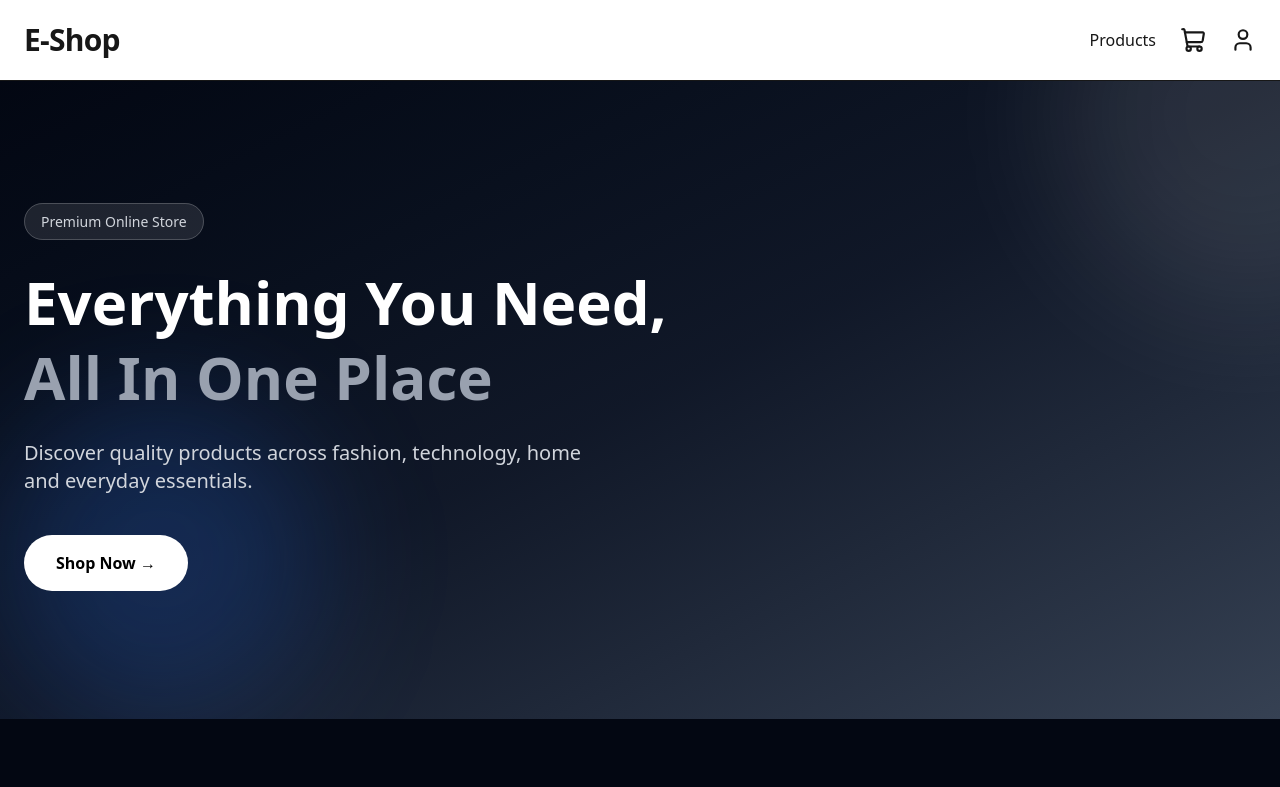
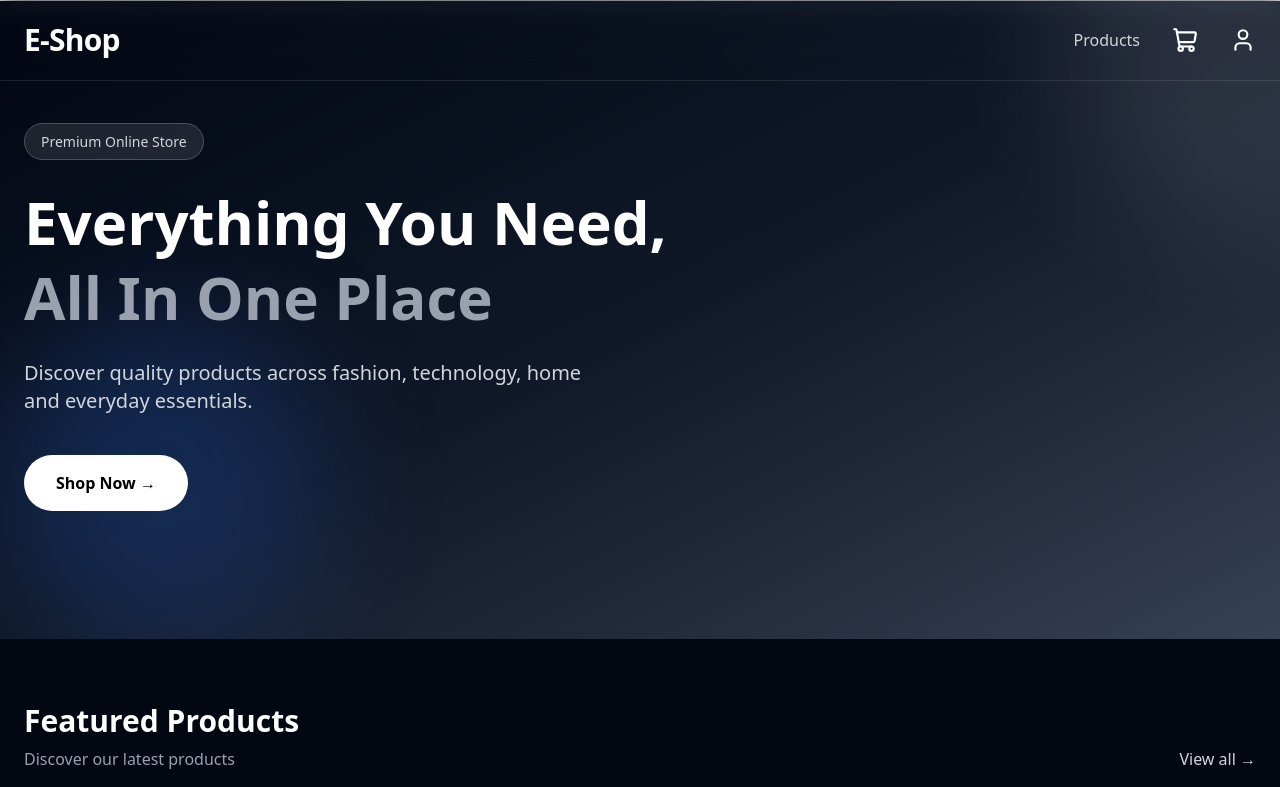
Before and after one commit to tqthangdev/ecommerce-frontend, a Next.js app: page / in a window 1280 px wide. Shown: the top 787 px of the page. Built offline with nearby package versions, Linux system fonts and the light colour scheme; no server answers.

Commit message:
style: update header theme

```diff
--- a/components/layout/Header.tsx
+++ b/components/layout/Header.tsx
@@ -1,24 +1,40 @@
 "use client";
 
-import { useState, useRef, useEffect } from "react";
+import { usePathname } from "next/navigation";
+import { useEffect, useRef, useState } from "react";
 import Link from "next/link";
-import { Search, ShoppingCart, User, LayoutDashboard, LogOut, ShoppingBag } from "lucide-react";
+import {
+  LayoutDashboard,
+  LogOut,
+  ShoppingBag,
+  ShoppingCart,
+  User,
+} from "lucide-react";
+
 import { useCartStore } from "@/stores/cart.store";
 import { useAuthStore } from "@/stores/auth.store";
+
 import ConfirmDialog from "@/components/ui/ConfirmDialog";
+
 import { logout as logoutApi } from "@/lib/auth.service";
 import { clearAuth } from "@/lib/api";
 
 export default function Header() {
+  const pathname = usePathname();
+
+  const isHome = pathname === "/";
+
   const items = useCartStore((state) => state.items);
   const cartCount = items.reduce((sum, item) => sum + item.quantity, 0);
 
   const user = useAuthStore((state) => state.user);
   const logout = useAuthStore((state) => state.logout);
+
   const isAdmin = user?.roles?.includes("ADMIN") ?? false;
 
   const [menuOpen, setMenuOpen] = useState(false);
   const [showLogoutConfirm, setShowLogoutConfirm] = useState(false);
+
   const menuRef = useRef<HTMLDivElement>(null);
 
   useEffect(() => {
@@ -27,7 +43,9 @@ export default function Header() {
         setMenuOpen(false);
       }
     }
+
     document.addEventListener("mousedown", handleClickOutside);
+
     return () => document.removeEventListener("mousedown", handleClickOutside);
   }, []);
 
@@ -63,50 +81,65 @@ export default function Header() {
 
   return (
     <>
-      <header className="sticky top-0 z-50 border-b bg-white/90 backdrop-blur">
+      <header
+        className={`sticky top-0 z-50 w-full border-b backdrop-blur-md ${
+          isHome
+            ? "-mt-20 border-white/10 bg-transparent text-white"
+            : "border-gray-200 bg-white/90 text-gray-900"
+        }`}
+      >
         <div className="mx-auto flex h-20 max-w-7xl items-center justify-between px-6">
-          {/* Logo */}
-          <Link href="/" className="text-3xl font-black tracking-tight">
+          <Link
+            href="/"
+            className={`text-3xl font-black tracking-tight ${
+              isHome ? "text-white" : "text-black"
+            }`}
+          >
             E-Shop
           </Link>
 
-          {/* Search */}
-          {/* <div className="hidden w-[420px] items-center gap-3 rounded-full bg-gray-100 px-5 py-3 md:flex">
-            <Search size={20} className="text-gray-500" />
-            <input
-              placeholder="Search products..."
-              className="w-full bg-transparent outline-none"
-            />
-          </div> */}
-
-          {/* Menu */}
-          <nav className="flex items-center gap-6">
-            <Link href="/products" className="transition hover:text-blue-600">
+          <nav className="flex items-center gap-8">
+            <Link
+              href="/products"
+              className={
+                isHome
+                  ? "text-gray-300 hover:text-white"
+                  : "text-gray-600 hover:text-black"
+              }
+            >
               Products
             </Link>
 
-            {/* Cart */}
-            <Link href="/cart" className="relative">
-              <ShoppingCart size={26} />
-              {cartCount > 0 && (
-                <span className="absolute -top-3 -right-3 flex h-5 w-5 items-center justify-center rounded-full bg-black text-xs text-white">
-                  {cartCount}
-                </span>
-              )}
+            <Link
+              href="/cart"
+              className={isHome ? "text-white" : "text-gray-900"}
+            >
+              <div className="relative">
+                <ShoppingCart size={26} />
+
+                {cartCount > 0 && (
+                  <span className="absolute -right-3 -top-3 flex h-5 w-5 items-center justify-center rounded-full bg-red-500 text-xs text-white">
+                    {cartCount}
+                  </span>
+                )}
+              </div>
             </Link>
 
-            {/* User */}
             {user ? (
-              <div className="relative" ref={menuRef}>
+              <div ref={menuRef} className="relative">
                 <button
                   onClick={() => setMenuOpen((v) => !v)}
-                  className="flex h-10 w-10 items-center justify-center rounded-full bg-black text-sm font-semibold text-white transition hover:opacity-90"
+                  className={`flex h-10 w-10 items-center justify-center rounded-full text-sm font-bold ${
+                    isHome
+                      ? "bg-white text-black"
+                      : "bg-black text-white"
+                  }`}
                 >
                   {initials}
                 </button>
 
                 {menuOpen && (
-                  <div className="absolute right-0 mt-3 w-56 overflow-hidden rounded-xl border bg-white shadow-lg">
+                  <div className="absolute right-0 mt-3 w-56 overflow-hidden rounded-xl border bg-white shadow-lg text-black">
                     <div className="border-b px-4 py-3">
                       <p className="truncate text-sm font-medium">{user.name}</p>
                       <p className="truncate text-xs text-gray-500">{user.email}</p>
@@ -143,7 +176,7 @@ export default function Header() {
                 )}
               </div>
             ) : (
-              <Link href="/login" className="transition hover:text-blue-600">
+              <Link href="/login">
                 <User size={26} />
               </Link>
             )}
@@ -158,7 +191,7 @@ export default function Header() {
         confirmText="Yes"
         cancelText="No"
         onConfirm={confirmLogout}
-        onCancel={cancelLogout}
+        onCancel={() => setShowLogoutConfirm(false)}
       />
     </>
   );
```
